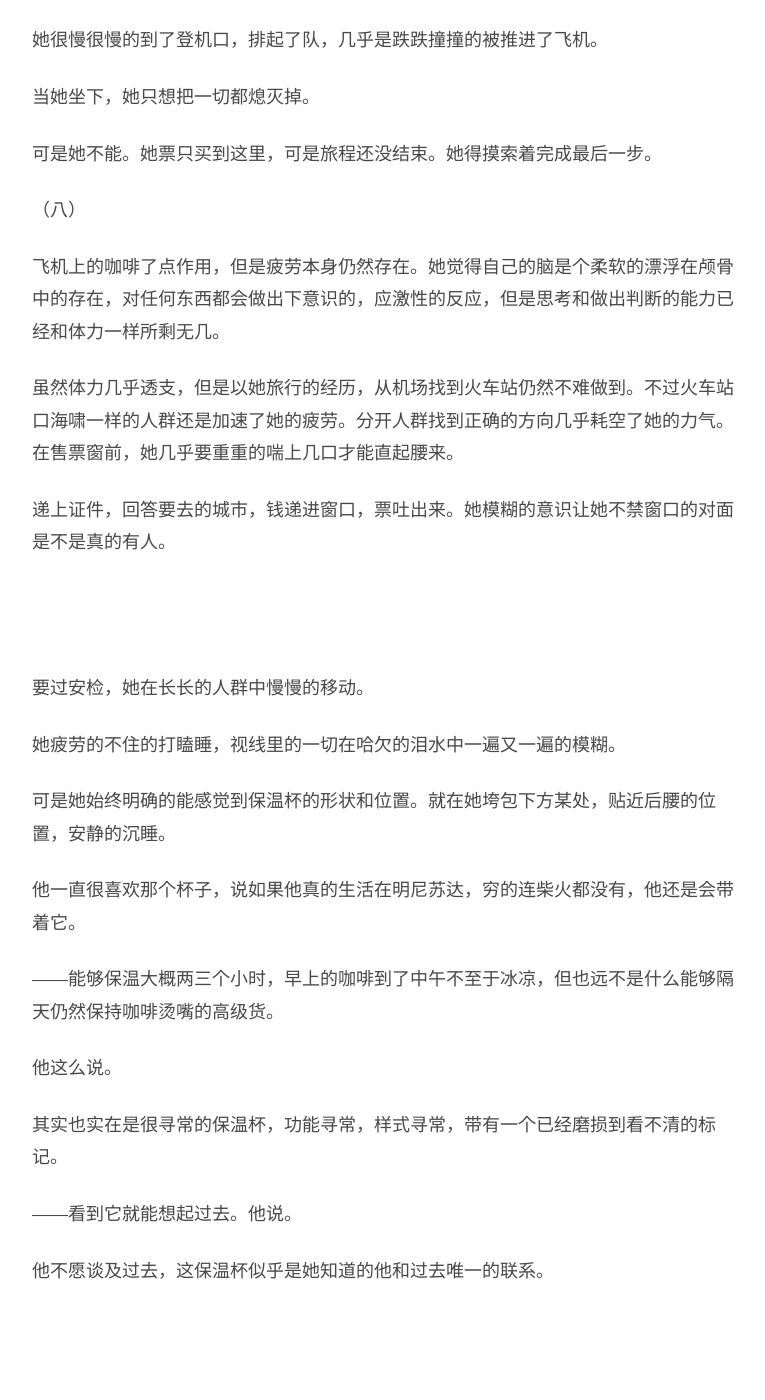
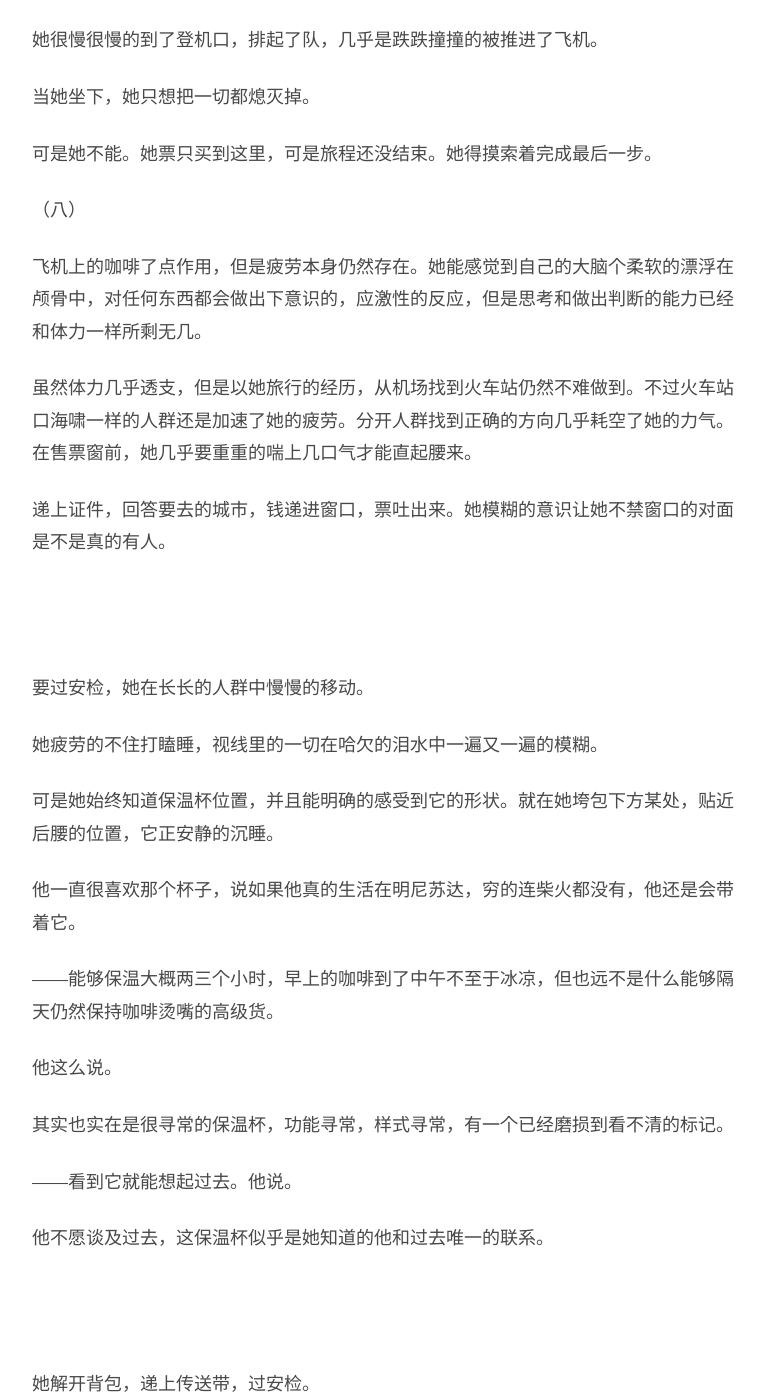
Before and after one commit to readandchedan/readandchedan.github.io, a Jekyll site: the page built from _posts/fiction/_posts/2014-08-13-long-road.md, in a window 1280 px wide and 1400 px high, scrolled down 7108 px. Shown: the whole window, without its empty margins (256-1021 px from the left). Built offline with Jekyll 4.4.1, drawn with Linux system fonts in a browser that asks for light colours; some of the changed text lies outside the part shown.

Commit message:
Commited on 2014-08-25 01:50:18.556077

```diff
--- a/_posts/fiction/_posts/2014-08-13-long-road.md
+++ b/_posts/fiction/_posts/2014-08-13-long-road.md
@@ -154,7 +154,7 @@
 
 面包车里有隐隐的咒骂——他们卡在车流中已经十五分钟，但是她听而不闻。
 
-她打了个哈欠，二十几个小时没有真正意义上的睡眠，她开始想起他是个多么喜欢的睡觉的人。他睡起来好像口渴的人喝水，一饮而尽，不加停留。她摸了摸怀里的背包，那个金属保温杯就在心口。
+她打了个哈欠。二十几个小时没有真正意义上的睡眠，她开始想起他是个多么喜欢的睡觉的人。他睡起来好像口渴的人喝水，一饮而尽，不加停留。她摸了摸怀里的背包，那个金属保温杯就在心口。
 
 她以前也走过这条路，上次也是凌晨，路上几乎没人，一路驱车畅通无阻。只是短短几年过去，同样没什么特殊的清晨，通往机场的车流已经凝滞，像一锅浓粥。脚下已经是是她出生长大的城市，她渡过童年美好时光的地方，可她一刻都没有想到停下看看。如此多的车辆和如此匆忙的人群，在这个没有丝毫特殊之处的凌晨让她觉得有些畏惧。
 
@@ -197,9 +197,9 @@
 
 （八）
 
-飞机上的咖啡了点作用，但是疲劳本身仍然存在。她觉得自己的脑是个柔软的漂浮在颅骨中的存在，对任何东西都会做出下意识的，应激性的反应，但是思考和做出判断的能力已经和体力一样所剩无几。
+飞机上的咖啡了点作用，但是疲劳本身仍然存在。她能感觉到自己的大脑个柔软的漂浮在颅骨中，对任何东西都会做出下意识的，应激性的反应，但是思考和做出判断的能力已经和体力一样所剩无几。
 
-虽然体力几乎透支，但是以她旅行的经历，从机场找到火车站仍然不难做到。不过火车站口海啸一样的人群还是加速了她的疲劳。分开人群找到正确的方向几乎耗空了她的力气。在售票窗前，她几乎要重重的喘上几口才能直起腰来。
+虽然体力几乎透支，但是以她旅行的经历，从机场找到火车站仍然不难做到。不过火车站口海啸一样的人群还是加速了她的疲劳。分开人群找到正确的方向几乎耗空了她的力气。在售票窗前，她几乎要重重的喘上几口气才能直起腰来。
 
 递上证件，回答要去的城市，钱递进窗口，票吐出来。她模糊的意识让她不禁窗口的对面是不是真的有人。
 
@@ -207,9 +207,9 @@
 
 要过安检，她在长长的人群中慢慢的移动。
 
-她疲劳的不住的打瞌睡，视线里的一切在哈欠的泪水中一遍又一遍的模糊。
+她疲劳的不住打瞌睡，视线里的一切在哈欠的泪水中一遍又一遍的模糊。
 
-可是她始终明确的能感觉到保温杯的形状和位置。就在她垮包下方某处，贴近后腰的位置，安静的沉睡。
+可是她始终知道保温杯位置，并且能明确的感受到它的形状。就在她垮包下方某处，贴近后腰的位置，它正安静的沉睡。
 
 他一直很喜欢那个杯子，说如果他真的生活在明尼苏达，穷的连柴火都没有，他还是会带着它。
 
@@ -217,7 +217,7 @@
 
 他这么说。
 
-其实也实在是很寻常的保温杯，功能寻常，样式寻常，带有一个已经磨损到看不清的标记。
+其实也实在是很寻常的保温杯，功能寻常，样式寻常，有一个已经磨损到看不清的标记。
 
 ——看到它就能想起过去。他说。
 
```
Also changed, not shown: other parts of _posts/fiction/_posts/2014-08-13-long-road.md (+3 -3 lines).
